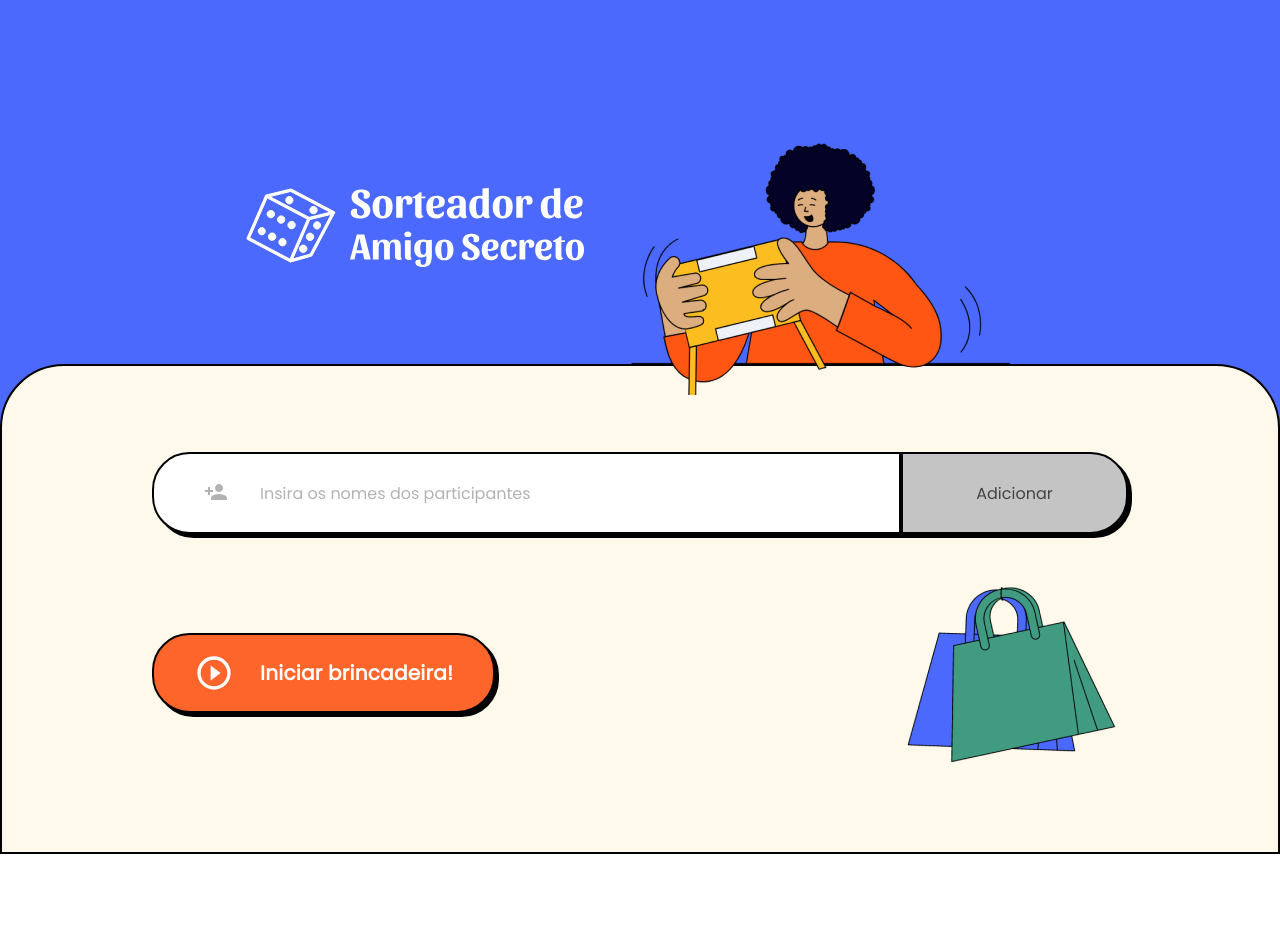
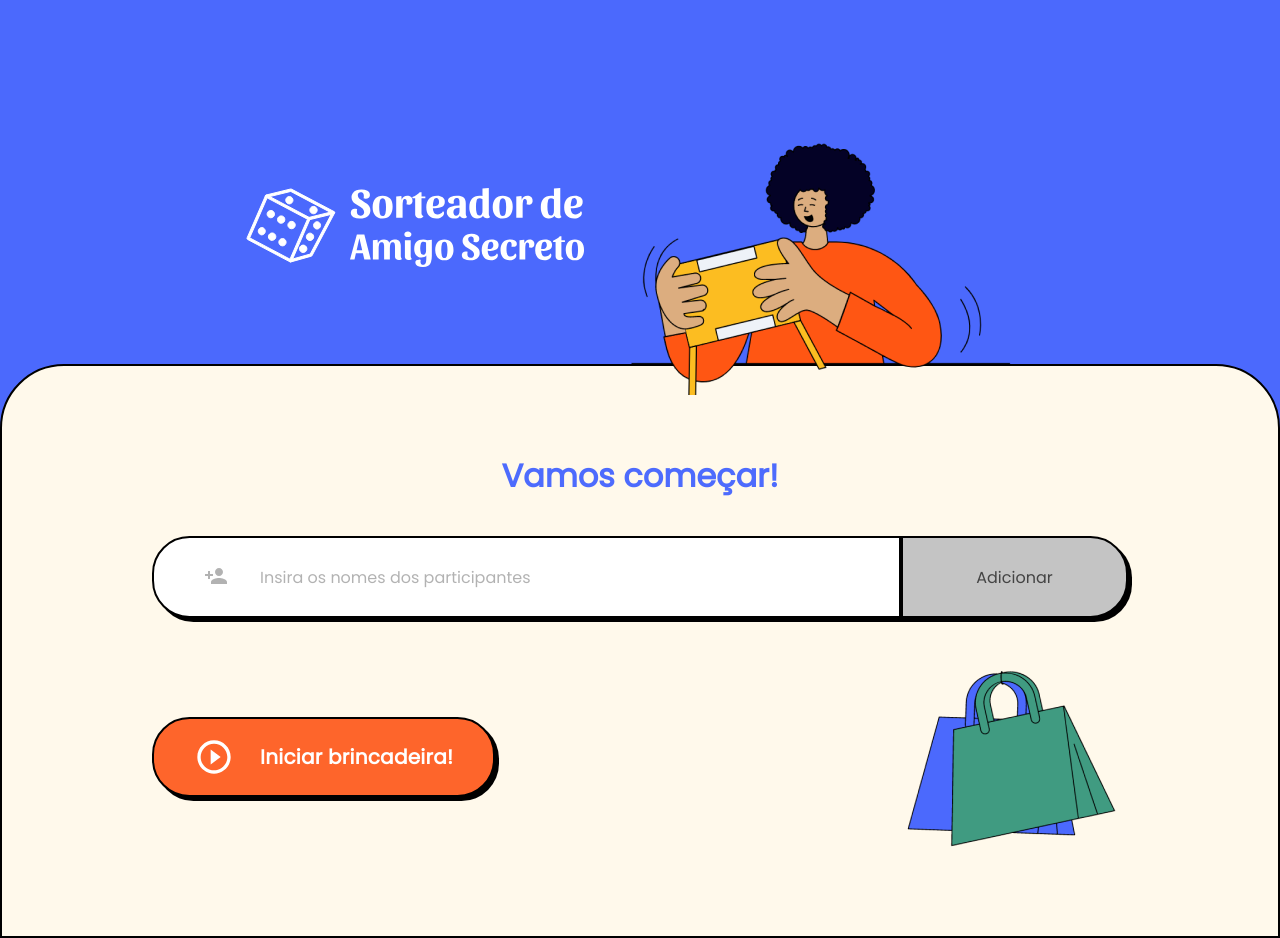
Before and after one commit to GabrielVeroneze/sorteador-amigo-secreto, a React (Vite) app: page / in a window 1280 px wide. Before the commit the page ends 854 px from the top, so only its background shows below. Built offline with nearby package versions, Linux system fonts and the light colour scheme.

Commit message:
:sparkles: feat: Adiciona o título da página

```diff
--- a/src/pages/Inicio/index.tsx
+++ b/src/pages/Inicio/index.tsx
@@ -2,6 +2,7 @@ import { useNavigate } from 'react-router-dom'
 import { useListaDeParticipantes } from '@/hooks/useListaDeParticipantes'
 import { Lista, Participante, Wrapper } from './styles'
 import PlayCircleOutlineIcon from '@mui/icons-material/PlayCircleOutline'
+import Titulo from '@/components/Titulo'
 import Formulario from '@/components/Formulario'
 import Botao from '@/components/Botao'
 import imagemSm from '@/assets/images/sacolas-de-compras.png'
@@ -17,6 +18,7 @@ const Inicio = () => {
 
     return (
         <>
+            <Titulo>Vamos começar!</Titulo>
             <Formulario />
             <Lista>
                 {listaDeParticipantes.map((participante, index) => (
```
